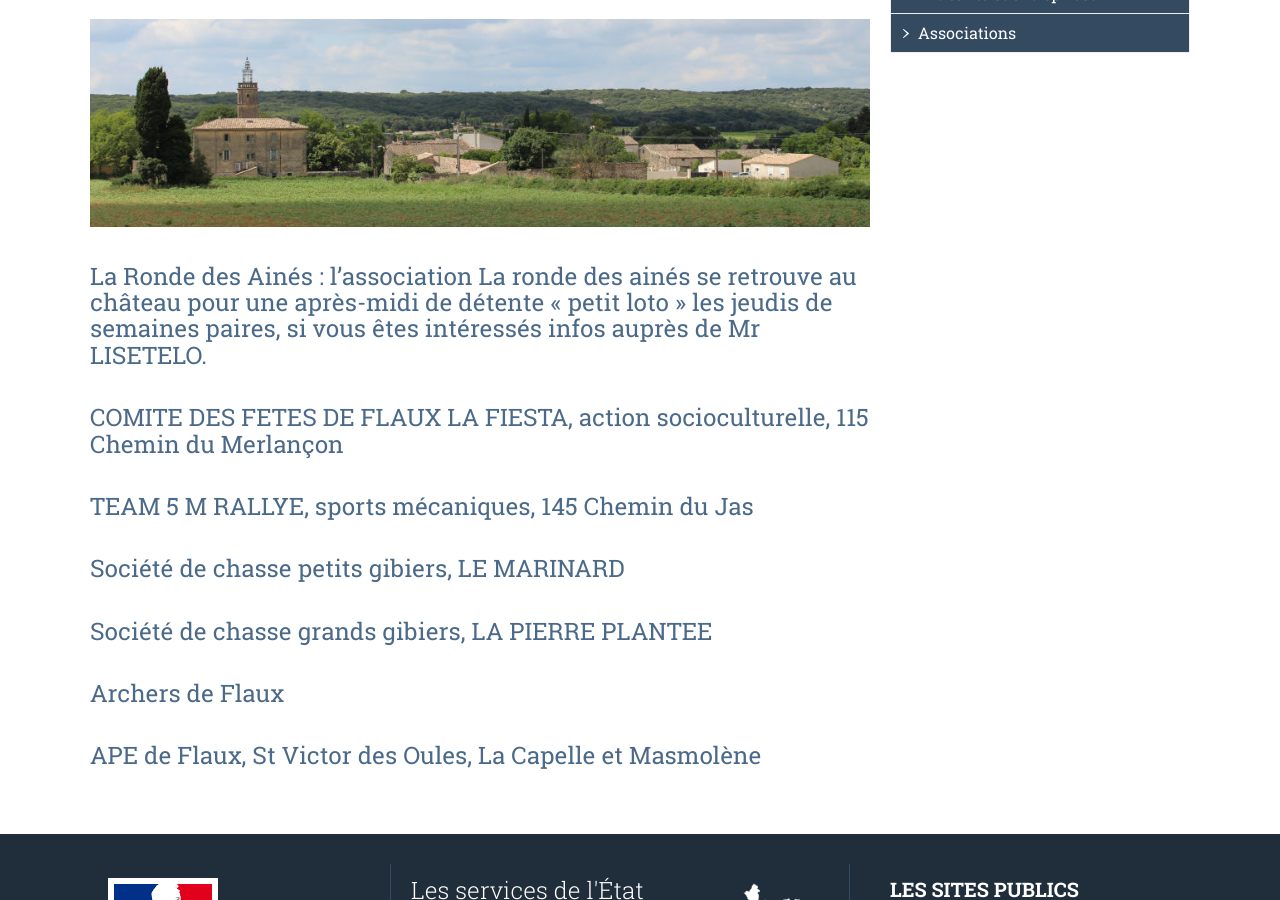
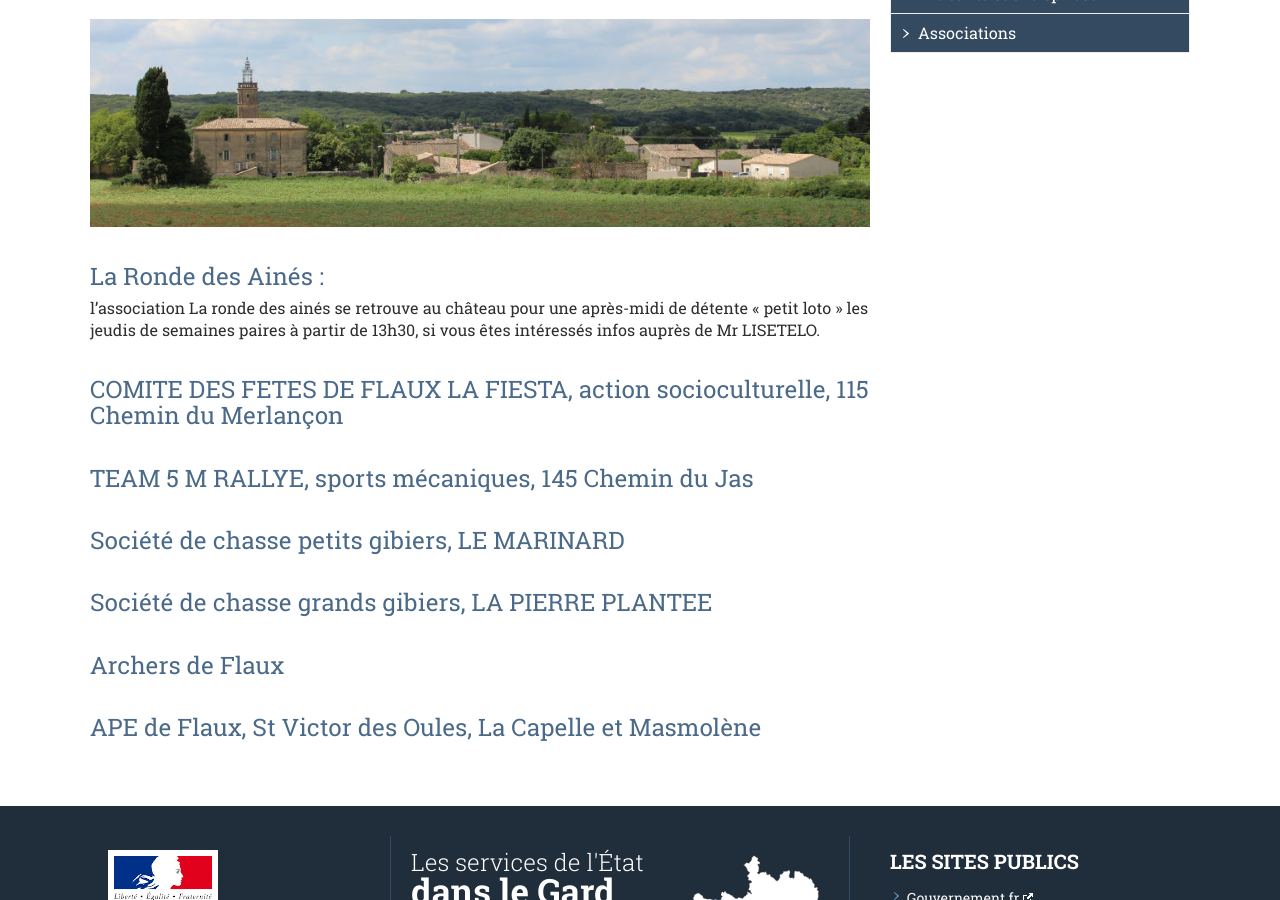
Before and after one commit to Flaux-Village/flaux-village.github.io, a Jekyll site: the page built from associations.md, in a window 1280 px wide and 900 px high, scrolled down 366 px. Built offline with Jekyll 4.4.1, drawn with Linux system fonts in a browser that asks for light colours; our own code applies the rules of GitHub Pages for plain Markdown files.

Commit message:
Update associations.md

```diff
--- a/associations.md
+++ b/associations.md
@@ -20,7 +20,8 @@ menu_secondaire:
 
 ---
 
-# La Ronde des Ainés : l’association La ronde des ainés se retrouve au château pour une après-midi de détente « petit loto » les jeudis de semaines paires, si vous êtes intéressés infos auprès de Mr LISETELO.
+# La Ronde des Ainés : <br>
+l’association La ronde des ainés se retrouve au château pour une après-midi de détente « petit loto » les jeudis de semaines paires à partir de 13h30, si vous êtes intéressés infos auprès de Mr LISETELO.<br>
 # COMITE DES FETES DE FLAUX LA FIESTA, action socioculturelle, 115 Chemin du Merlançon
 # TEAM 5 M RALLYE, sports mécaniques, 145 Chemin du Jas
 # Société de chasse petits gibiers, LE MARINARD
```
